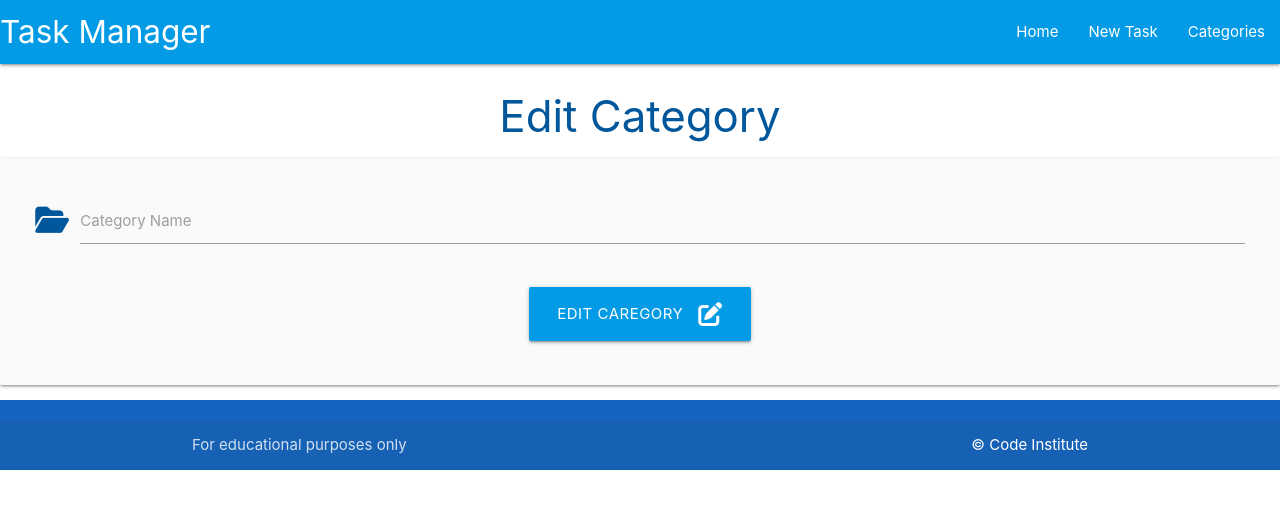
After one commit to Janisroz/task-manager, a Flask app: template taskmanager/templates/edit_category.html in a window 1280 px wide. The commit adds this page. Shown: the top 509 px of the page. Run offline with Flask 3, Linux system fonts and the light colour scheme; the template is opened without the code that fills it, so the values that code supplies are empty.

Commit message:
add edit categor page

```diff
--- a/taskmanager/routes.py
+++ b/taskmanager/routes.py
@@ -22,3 +22,8 @@ def add_category():
         db.session.commit()
         return redirect(url_for("categories"))
     return render_template("add_category.html")
+
+
+@app.route("/edit_category/<int:category_id>", methods=["GET", "POST"])
+def edit_category(category_id):
+    return render_template("edit_category.html")
--- a/taskmanager/templates/categories.html
+++ b/taskmanager/templates/categories.html
@@ -21,7 +21,11 @@
         <span class="card-title">{{ category.category_name }}</span>
       </div>
       <div class="card-action">
-        <a href="#" class="btn green accent-4">Edit</a>
+        <a
+          href="{{ url_for('edit_category', category_id= category.id) }}"
+          class="btn green accent-4"
+          >Edit</a
+        >
         <a href="#" class="btn red">Delete</a>
       </div>
     </div>
--- /dev/null
+++ b/taskmanager/templates/edit_category.html
@@ -0,0 +1,38 @@
+{% extends "base.html" %} {% block content %}
+
+<h3 class="light-blue-text text-darken-4 center-align">Edit Category</h3>
+
+<div class="row card-panel grey lighten-5">
+  <form
+    class="col s12"
+    method="POST"
+    action="{{ url_for('edit_category', category_id=category.id) }}"
+  >
+    <!-- category name -->
+    <div class="row">
+      <div class="input-field col s12">
+        <i class="fas fa-folder-open light-blue-text text-darken-4 prefix"></i>
+        <input
+          id="category_name"
+          name="category_name"
+          minlength="3"
+          maxlength="25"
+          required
+          type="text"
+          class="validate"
+        />
+        <label for="category_name">Category Name</label>
+      </div>
+    </div>
+    <!-- category name -->
+    <div class="row">
+      <div class="col s12 center-align">
+        <button type="submit" class="btn-large light-blue darken-1">
+          Edit Caregory <i class="fas fa-edit right"></i>
+        </button>
+      </div>
+    </div>
+  </form>
+</div>
+
+{% endblock %}
```
